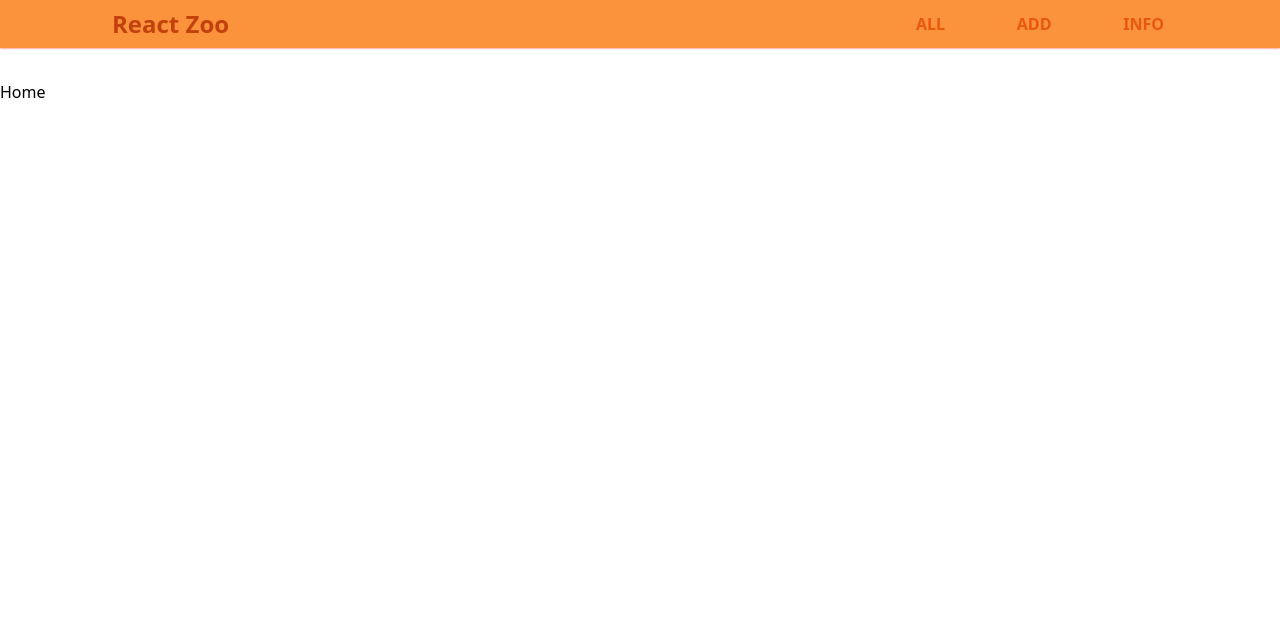
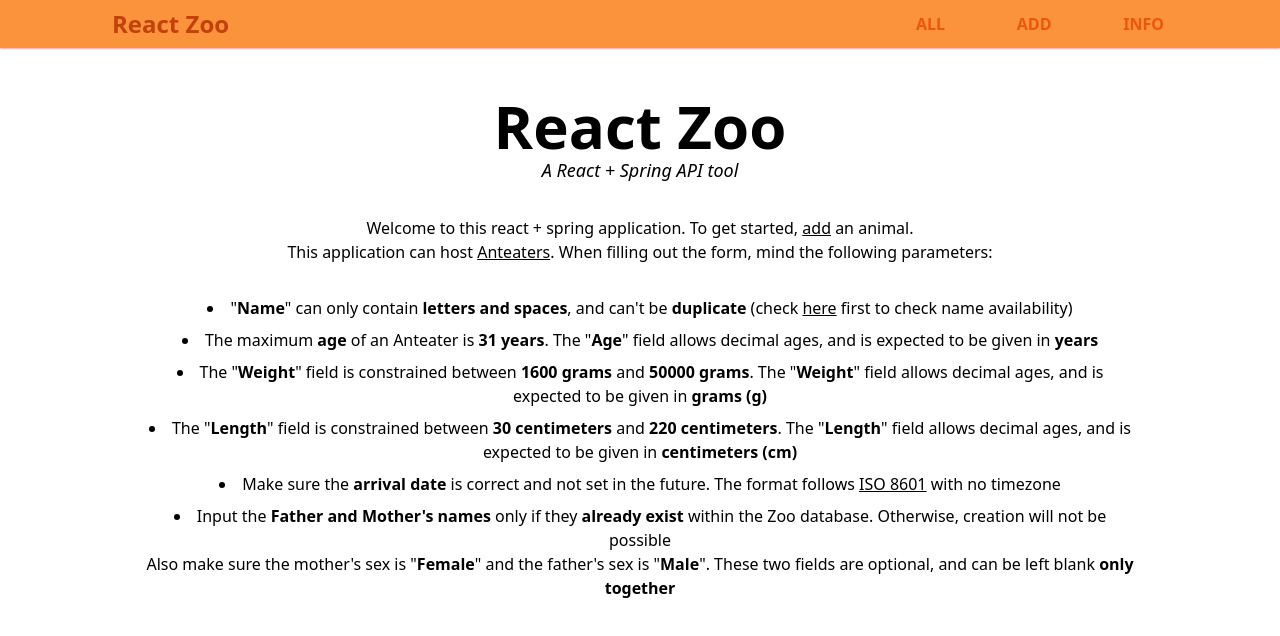
Before and after one commit to IcesiComputacionInternet2022-2/Taller-3, a React (Create React App) app in the folder src/main/web/zoorest/: page / in a window 1280 px wide. Shown: the top 636 px of the page. Built offline with nearby package versions, Linux system fonts and the light colour scheme.

Commit message:
finished info page

```diff
--- a/src/main/web/zoorest/src/App.tsx
+++ b/src/main/web/zoorest/src/App.tsx
@@ -1,6 +1,5 @@
 import {Add} from "./pages/Add";
 import {All} from "./pages/All";
-import {Home} from "./pages/Home";
 import {Info} from "./pages/Info";
 import {Navbar} from "./components/Navbar";
 import {Route, Routes} from "react-router-dom"
@@ -12,10 +11,10 @@ function App() {
             <Navbar/>
             <div>
                 <Routes>
-                    <Route path={"/"} element={<Home/>}/>
+                    <Route path={"/"} element={<Info/>}/>
                     <Route path={"/all"} element={<All/>}/>
                     <Route path={"/new"} element={<Add/>}/>
-                    <Route path={"/info"} element={<Info/>}/>
+                    <Route path={"/"} element={<Info/>}/>
                     <Route path={"/:animal"} element={<Animal/>}/>
                 </Routes>
             </div>
--- a/src/main/web/zoorest/src/components/Navbar.tsx
+++ b/src/main/web/zoorest/src/components/Navbar.tsx
@@ -8,14 +8,14 @@ export const Navbar = () => {
     const homeStyle : string = `text-2xl font-extrabold text-orange-700 ${linkHoverStyle} ${linkFocusStyle}`;
 
     return (
-        <header className={"h-12 mb-8 px-[7rem] bg-orange-400 flex justify-between items-center drop-shadow-shine sticky top-0 z-50"}>
+        <header className={"h-12 mb-4 px-[7rem] bg-orange-400 flex justify-between items-center drop-shadow-shine sticky top-0 z-50"}>
             <div>
                 <Link to={"/"} className={homeStyle}>React Zoo</Link>
             </div>
             <div className={"w-64 flex justify-between items-center"}>
                 <Link id={"nav-all"} to={"/all"} className={linkStyle}>ALL</Link>
                 <Link id={"nav-new"} to={"/new"} className={linkStyle}>ADD</Link>
-                <Link to={"/info"} className={linkStyle}>INFO</Link>
+                <Link to={"/"} className={linkStyle}>INFO</Link>
             </div>
         </header>
     );
--- a/src/main/web/zoorest/src/index.css
+++ b/src/main/web/zoorest/src/index.css
@@ -4,11 +4,11 @@
 
 @layer components {
 
-    .c-type-orange::selection {
+    .c-type-orange::selection, .c-type-orange *::selection{
         background-color: #FFEDD5FF;
     }
 
-    .c-type-gray::selection {
-        background-color: floralwhite;
+    .c-type-orange-dark::selection, .c-type-orange-dark *::selection {
+        background-color: #FAAE85FF;
     }
 }
--- a/src/main/web/zoorest/src/pages/Add.tsx
+++ b/src/main/web/zoorest/src/pages/Add.tsx
@@ -120,7 +120,7 @@ export const Add = () => {
     }
 
     return (
-        <div className={"flex flex-col justify-center items-center space-x-4 mb-[3rem]"}>
+        <div className={"flex flex-col justify-center items-center space-x-4 mb-[2rem]"}>
             <Card isForm={true} onSubmit={handleSubmit} flex={S.flexAdd} rounded={S.CARD_STYLES.rounded} size={S.CARD_STYLES.size} color={S.CARD_STYLES.color} shadow={S.CARD_STYLES.shadow}>
                 <Input id={"new-name"} type={"text"} placeHolder={"Name"} focus={S.INPUT_STYLES.focus} rounded={S.INPUT_STYLES.rounding} size={S.INPUT_STYLES.size} font={S.INPUT_STYLES.font} color={S.INPUT_STYLES.color} onChange={handleChange}/>
                 <ToggleButton title={"Sex"} size={2} labels={S.TOGGLE_STYLES.labels} colors={S.TOGGLE_STYLES.colors} buttonSizes={S.TOGGLE_STYLES.sizes} onClick={toggleFunction} background={S.TOGGLE_STYLES.background} hover={S.TOGGLE_STYLES.hover}/>
--- a/src/main/web/zoorest/src/pages/Home.tsx
+++ /dev/null
@@ -1,11 +0,0 @@
-export const Home = (
-    props : {
-
-    }
-) => {
-    return (
-        <div>
-            <h1>Home</h1>
-        </div>
-    );
-}
--- a/src/main/web/zoorest/src/pages/Info.tsx
+++ b/src/main/web/zoorest/src/pages/Info.tsx
@@ -1,7 +1,29 @@
+import {Card} from "../components/Card";
+import {Styles} from "../tailwind/Styles";
+import {Link} from "react-router-dom";
+
+const S = new Styles();
+
 export const Info = () => {
     return (
-        <div>
-            Info
+        <div className={"flex flex-col justify-center items-center"}>
+            <Card isForm={false} size={S.SEARCH_STYLES.cardSize} color={S.SEARCH_STYLES.cardColor} rounded={S.CARD_STYLES.rounded} spacing={"px-4 py-8"}>
+                <h1 className={"font-bold text-6xl text-center c-type-orange-dark"}>React Zoo</h1>
+                <h4 className={"font-light text-center text-lg italic c-type-orange-dark"}> A React + Spring API tool</h4>
+                <div className={"m-8"}/>
+                <p className={"font-medium text-center c-type-orange-dark"}>Welcome to this react + spring application. To get started, <Link className={S.inlineLink} to={"/new"}>add</Link> an animal.</p>
+                <p className={"font-medium text-center c-type-orange-dark"}>This application can host <a className={S.inlineLink} target={"_blank"} href={"https://en.wikipedia.org/wiki/Anteater"}>Anteaters</a>. When filling out the form, mind the following parameters: </p>
+                <div className={"m-8"}/>
+                <ul className={"list-disc list-inside flex flex-col justify-center items-center space-y-2"}>
+                    <li className={S.listItem}>"<b>Name</b>" can only contain <b>letters and spaces</b>, and can't be <b>duplicate</b> (check <Link className={S.inlineLink} to={"/all"}>here</Link> first to check name availability)</li>
+                    <li className={S.listItem}>The maximum <b>age</b> of an Anteater is <b>31 years</b>. The "<b>Age</b>" field allows decimal ages, and is expected to be given in <b>years</b></li>
+                    <li className={S.listItem}>The "<b>Weight</b>" field is constrained between <b>1600 grams</b> and <b>50000 grams</b>. The "<b>Weight</b>" field allows decimal ages, and is expected to be given in <b>grams (g)</b></li>
+                    <li className={S.listItem}>The "<b>Length</b>" field is constrained between <b>30 centimeters</b> and <b>220 centimeters</b>. The "<b>Length</b>" field allows decimal ages, and is expected to be given in <b>centimeters (cm)</b></li>
+                    <li className={S.listItem}>Make sure the <b>arrival date</b> is correct and not set in the future. The format follows <a className={S.inlineLink} target={"_blank"} href={"https://en.wikipedia.org/wiki/ISO_8601"}>ISO 8601</a> with no timezone</li>
+                    <li className={S.listItem}>Input the <b>Father and Mother's names</b> only if they <b>already exist</b> within the Zoo database. Otherwise, creation will not be possible <br/>
+                    Also make sure the mother's sex is "<b>Female</b>" and the father's sex is "<b>Male</b>". These two fields are optional, and can be left blank <b>only together</b></li>
+                </ul>
+            </Card>
         </div>
     );
 }
--- a/src/main/web/zoorest/src/tailwind/Styles.ts
+++ b/src/main/web/zoorest/src/tailwind/Styles.ts
@@ -3,6 +3,8 @@ export class Styles {
     flexAll : string = "flex flex-col items-center space-y-2";
     selectedButton : string = "bg-orange-300";
     unselectedButton : string = "bg-orange-500";
+    inlineLink : string = "underline transition delay-250 ease-in hover:text-orange-600";
+    listItem : string = "c-type-orange font-medium text-center w-full transition delay-150 ease-in-out hover:bg-orange-300 hover:-translate-y-1 rounded-lg";
 
     CARD_STYLES = {
         'size': 'w-[22rem] h-[40rem]',
```
